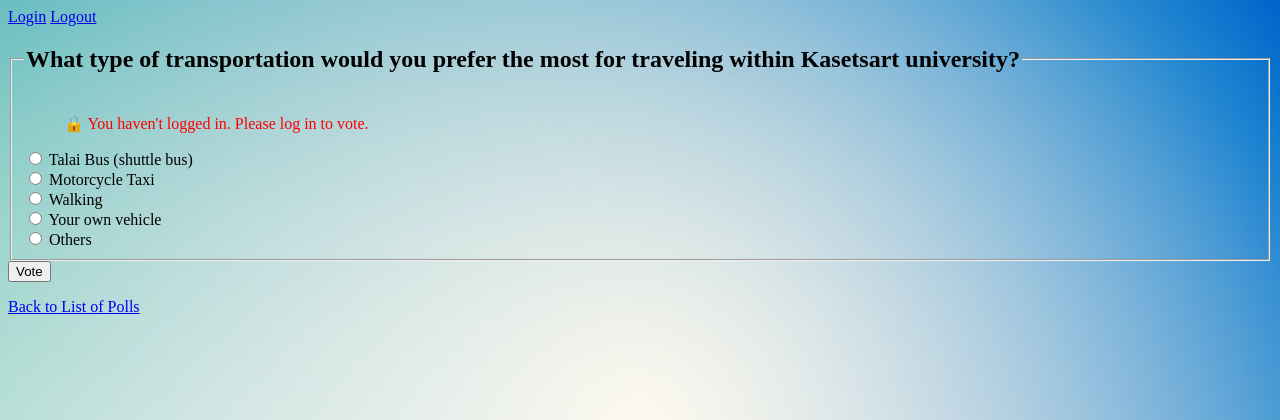
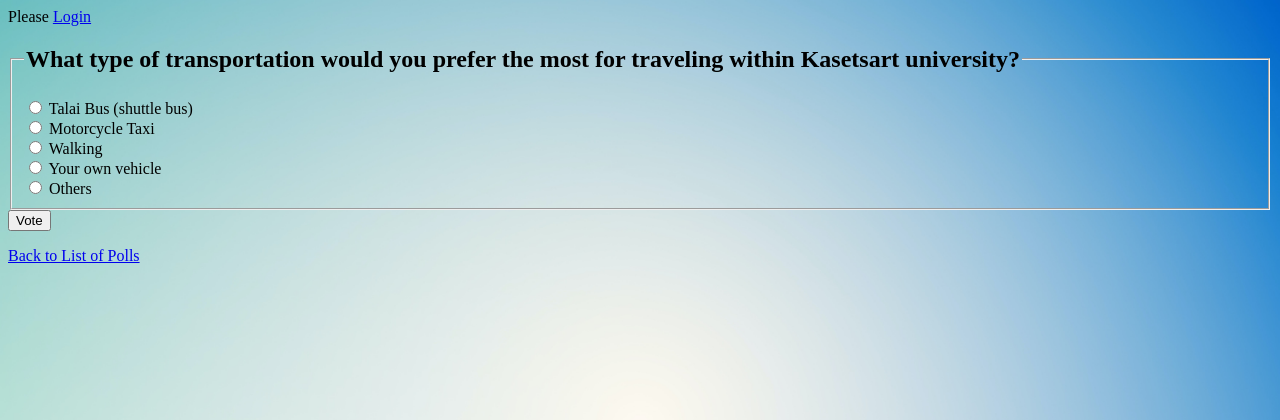
Before and after one commit to Siripa-Maneein/ku-polls, a Django app: page /polls/2/ in a window 1280 px wide. Shown: the top 420 px of the page. Run offline with Django 4.2, Linux system fonts and the light colour scheme; data comes from the database, SQL or seed files in the repository; both versions use the stored data as it was after the commit.

Commit message:
Improve navigation.

```diff
--- a/polls/templates/polls/detail.html
+++ b/polls/templates/polls/detail.html
@@ -2,8 +2,15 @@
 
 <link rel="stylesheet" href="{% static 'polls/style.css' %}">
 
-<a href="{% url 'login'%}?next={{request.path}}">Login</a>
-<a href="{% url 'logout'%}">Logout</a>
+{% if user.is_authenticated%}
+    {% if voted_choice == None%}
+        Welcome, {{ user.username }}.
+    {%else%}
+        Welcome back, {{ user.username }}.
+    {% endif %}
+{% else %}
+   Please <a href="{% url 'login' %}?next={{request.path}}">Login</a>
+{% endif %}
 
 <form action="{% url 'polls:vote' question.id %}" method="post">
 {% csrf_token %}
--- a/polls/templates/polls/index.html
+++ b/polls/templates/polls/index.html
@@ -4,6 +4,10 @@
 
 <a href="{% url 'login'%}?next={{request.path}}">Login</a>
 <a href="{% url 'logout'%}">Logout</a>
+
+{% if user.is_authenticated%}
+    Username : {{request.user.username}}
+{% endif %}
 
 <br>
 {% if messages %}
--- a/polls/templates/polls/results.html
+++ b/polls/templates/polls/results.html
@@ -2,8 +2,6 @@
 
 <link rel="stylesheet" href="{% static 'polls/style.css' %}">
 
-<a href="{% url 'login'%}?next={{request.path}}">Login</a>
-<a href="{% url 'logout'%}">Logout</a>
 
 <fieldset>
     <legend> <h2>{{ question.question_text }}</h2> </legend>
--- a/polls/views.py
+++ b/polls/views.py
@@ -51,7 +51,6 @@ class DetailView(generic.DetailView):
                     'voted_choice': question.get_voted_choice(request.user)
                 })
             else:
-                messages.error(request, "🔒️ You haven't logged in. Please log in to vote.")
                 return render(request, 'polls/detail.html', {
                     'question': question,
                 })
@@ -85,7 +84,6 @@ def vote(request, question_id):
             'voted_choice': question.get_voted_choice(request.user)
         })
     except KeyError:
-        messages.success(request, "🔑 You're logged in and able to vote.")
         return render(request, 'polls/detail.html', {
             'question': question,
             'voted_choice': question.get_voted_choice(request.user)
--- a/templates/registration/login.html
+++ b/templates/registration/login.html
@@ -16,4 +16,4 @@
 </body>
 </html>
 
-<a href="javascript:history.back()"> Continue without login </a>
+<a href="{% url 'polls:index' %}"> Continue without login </a>
```
Also changed, not shown: db.sqlite3.
